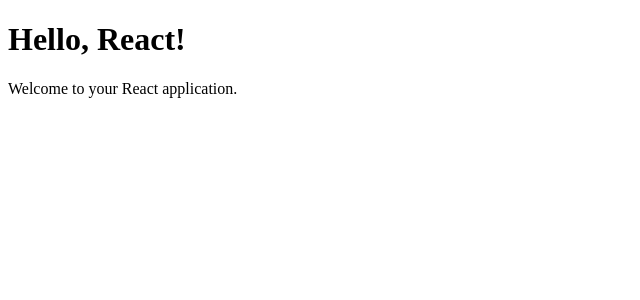
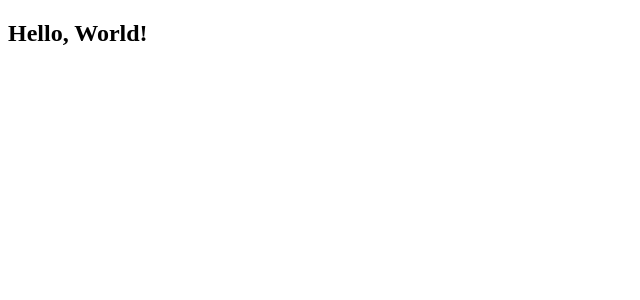
Before and after one commit to abm-noman/Learn-ReactJS, a React (Vite) app: page / in a window 1280 px wide. Shown: the top 300 px of the page, without its empty margins (0-640 px from the left). Built offline with nearby package versions, Linux system fonts and the light colour scheme.

Commit message:
greet.jsx

```diff
--- a/src/App.jsx
+++ b/src/App.jsx
@@ -1,10 +1,11 @@
+import Greet from './components/Greet';
+
 function App() {
-  return (
-    <div>
-      <h1>Hello, React!</h1>
-      <p>Welcome to your React application.</p>
-    </div>
-  )
+    return (
+        <div>
+            <Greet />
+        </div>
+    );
 }
 
 export default App;
--- /dev/null
+++ b/src/components/Greet.jsx
@@ -0,0 +1,4 @@
+const Greet = () => {
+    return <h2>Hello, World!</h2>;
+}
+export default Greet;
```
Also changed, not shown: src/components/add.jsx (added, +10 -0 lines).
